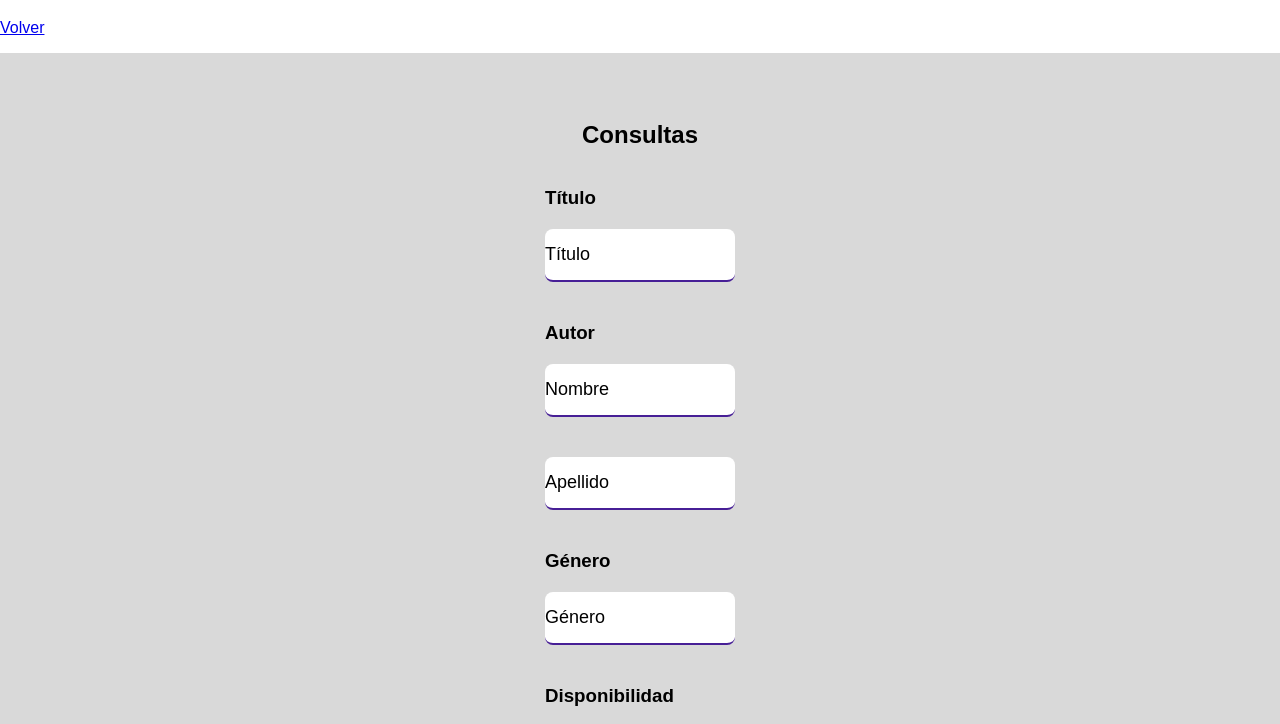
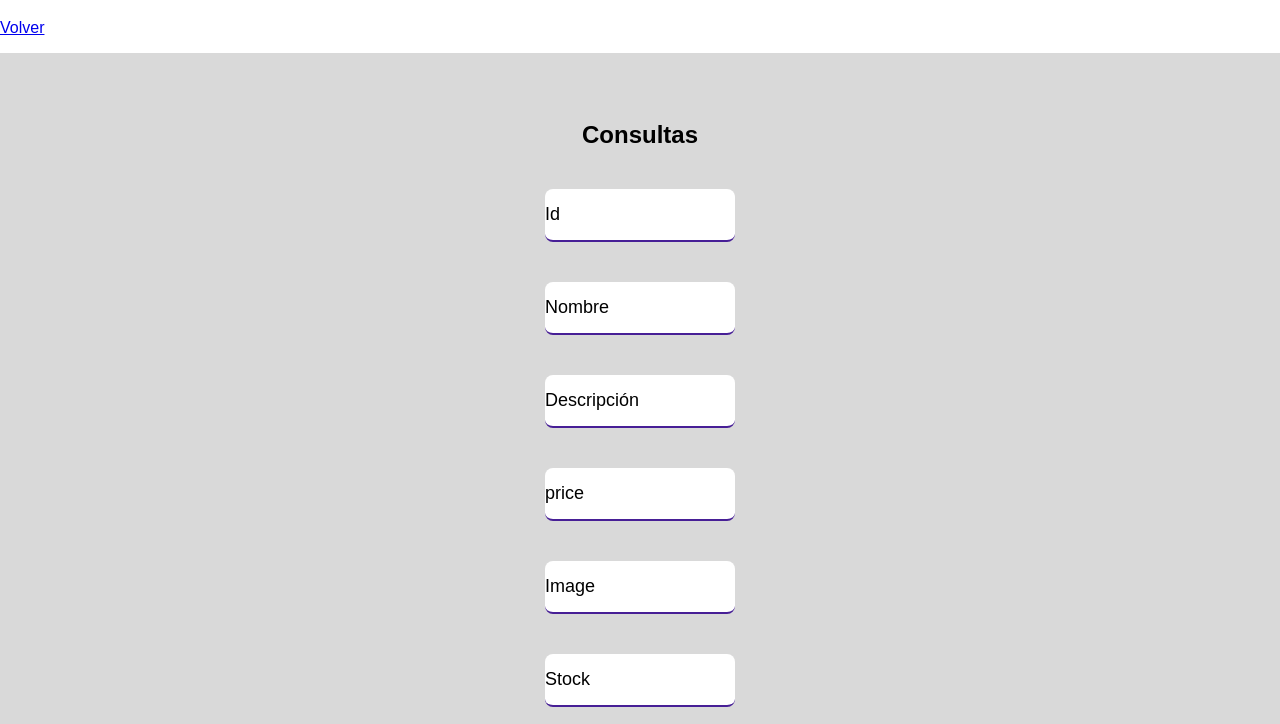
Before and after one commit to Zagusan/NeutronTech-Admin, a plain HTML site: page consultas.html in a window 1280 px wide. Shown: the part 61-785 px from the top of the page. Drawn offline with Linux system fonts and the light colour scheme.

Commit message:
something

```diff
--- a/consultas.html
+++ b/consultas.html
@@ -20,15 +20,13 @@
         <h2>Consultas</h2>
             <div class="admin-layout">
                 <div class="titulo">
-                    <h3>Título</h3>
                     <div class="form-control">
                         <input type="value" required="">
                         <label>
-                            <span style="transition-delay:0ms">Título</span>
+                            <span style="transition-delay:0ms">Id</span>
                         </label>
                     </div>
                 <div class="autor">
-                    <h3>Autor</h3>
                     <div id="autor-layout">
                         <div class="form-control">
                             <input type="value" required="">
@@ -39,28 +37,37 @@
                         <div class="form-control">
                             <input type="value" required="">
                             <label>
-                                <span style="transition-delay:0ms">Apellido</span>
+                                <span style="transition-delay:0ms">Descripción</span>
                             </label>
                         </div>
                     </div>
                 </div>
                 <div class="genero">
-                    <h3>Género</h3>
                     <div class="form-control">
                         <input type="value" required="">
                         <label>
-                            <span style="transition-delay:0ms">Género</span>
+                            <span style="transition-delay:0ms">price</span>
                         </label>
                     </div>
                 </div>
                 <div class="disponibilidad">
-                    <h3>Disponibilidad</h3>
                     <div class="form-control">
                         <input type="value" required="">
                         <label>
-                            <span style="transition-delay:0ms">Disponibilidad</span>
+                            <span style="transition-delay:0ms">Image</span>
                         </label>
                     </div>
+                </div>
+                <div class="disponibilidad">
+                        <div class="form-control">
+                            <input type="value" required="">
+                            <label>
+                                <span style="transition-delay:0ms">Stock</span>
+                            </label>
+                        </div>
+                </div>
+                <div>
+                    <button class="btn-agregar">Agregar</button>
                 </div>
             </div>
     </section>
```
